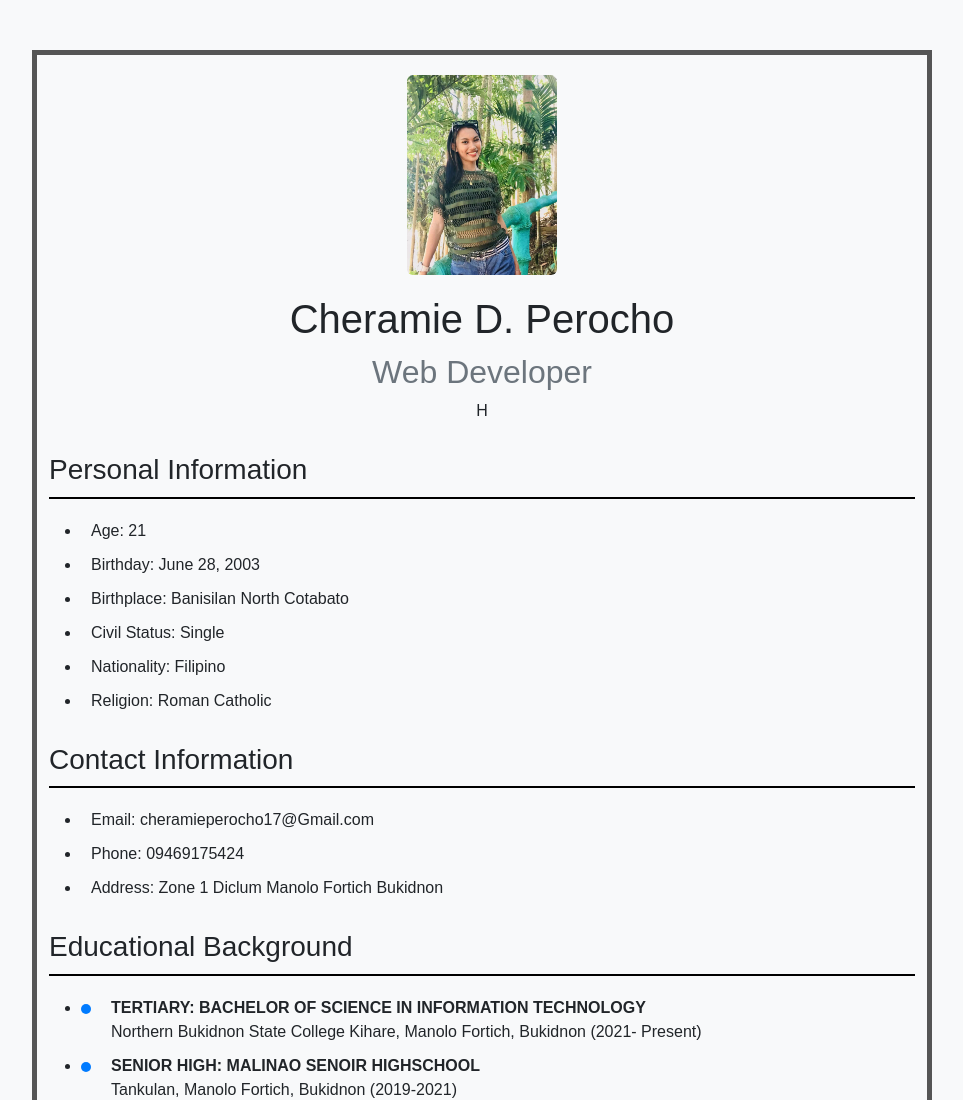
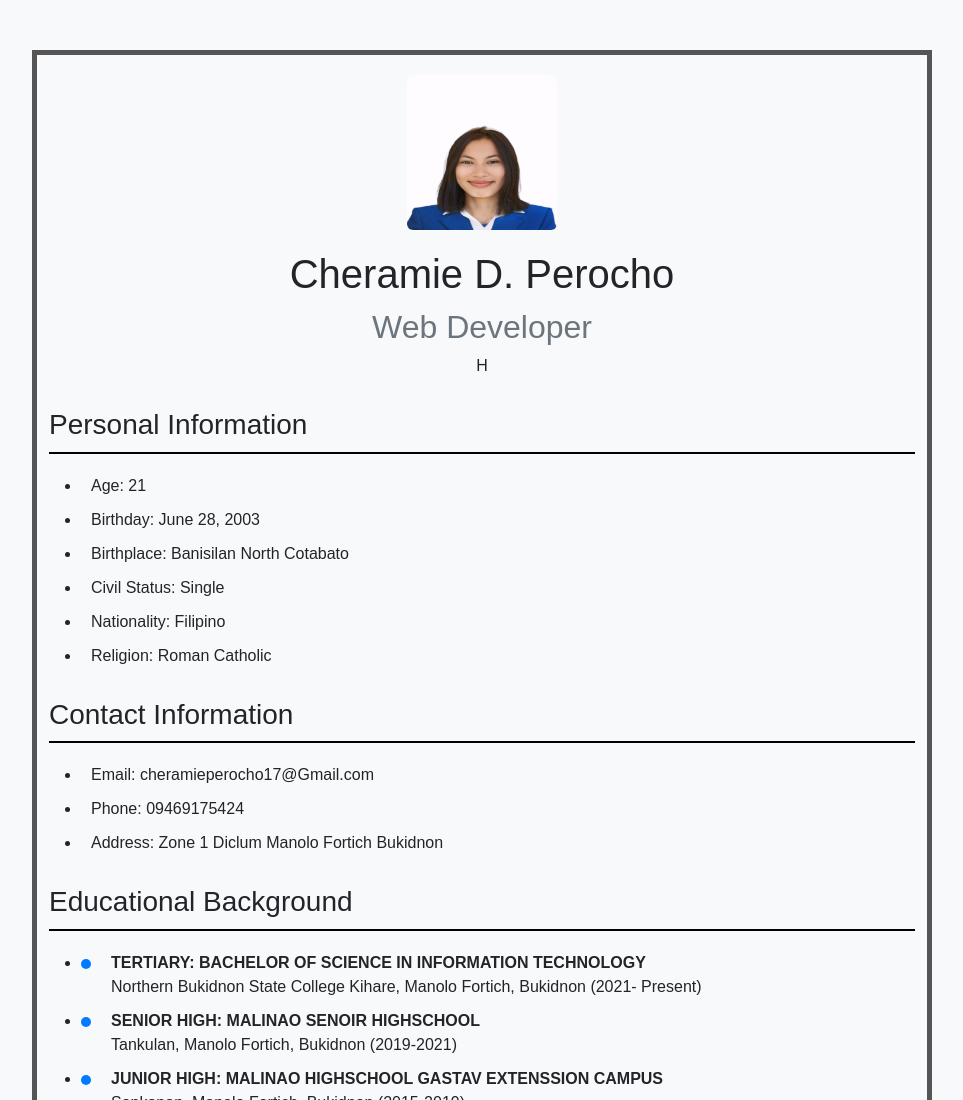
Before and after one commit to cheramieperocho/Perocho-portfolio, a plain HTML site: page index.html in a window 1280 px wide. Shown: the top 1100 px of the page, without its empty margins (158-1121 px from the left). Drawn offline with nearby package versions, Linux system fonts and the light colour scheme.

Commit message:
Update index.html

```diff
--- a/index.html
+++ b/index.html
@@ -12,7 +12,7 @@
 <body>
         <div class="container">
             <div class="profile-header">
-                <img src="222.jpg" class="rounded mx-auto d-block">
+                <img src="e5cd75b9-c556-4d7b-89bb-5fb4bdae8715.jpeg" class="rounded mx-auto d-block">
                 <h1>Cheramie D. Perocho</h1>
                 <h2>Web Developer</h2>
                 <p>H</p>
```
